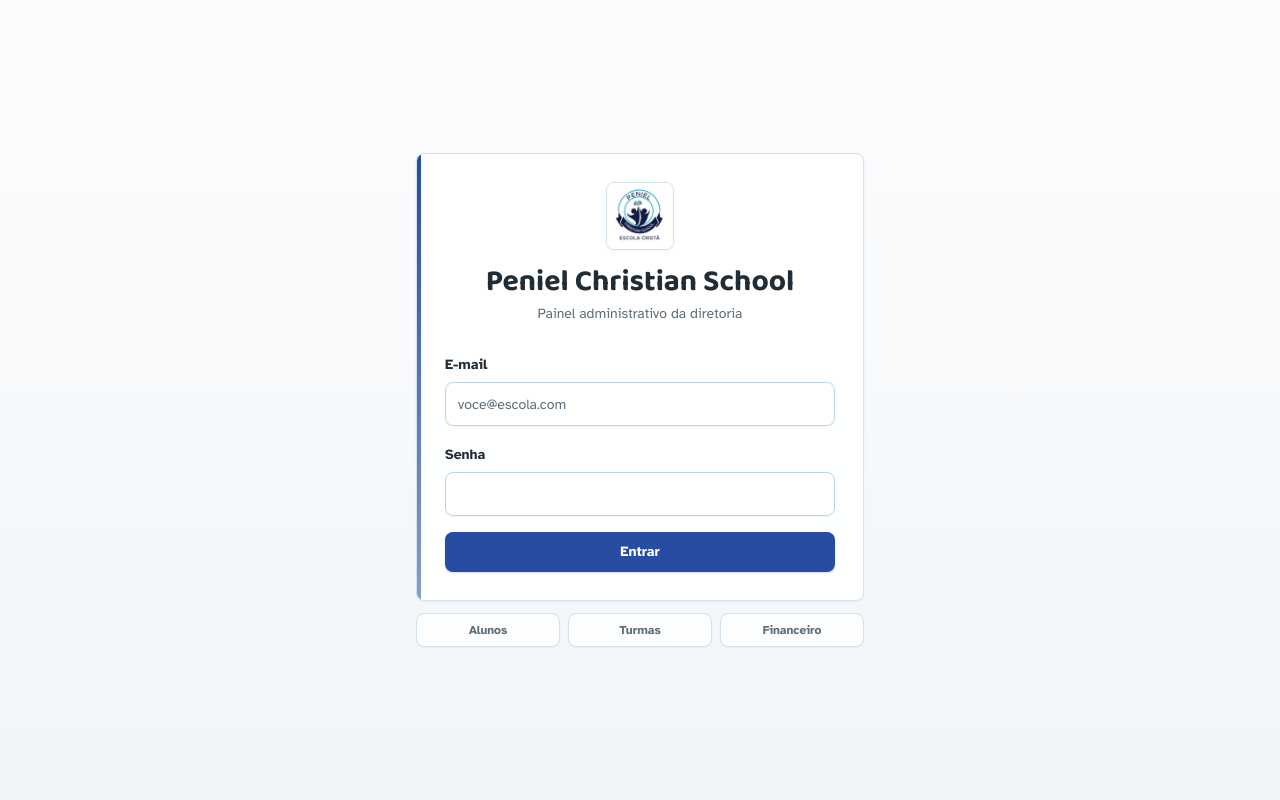
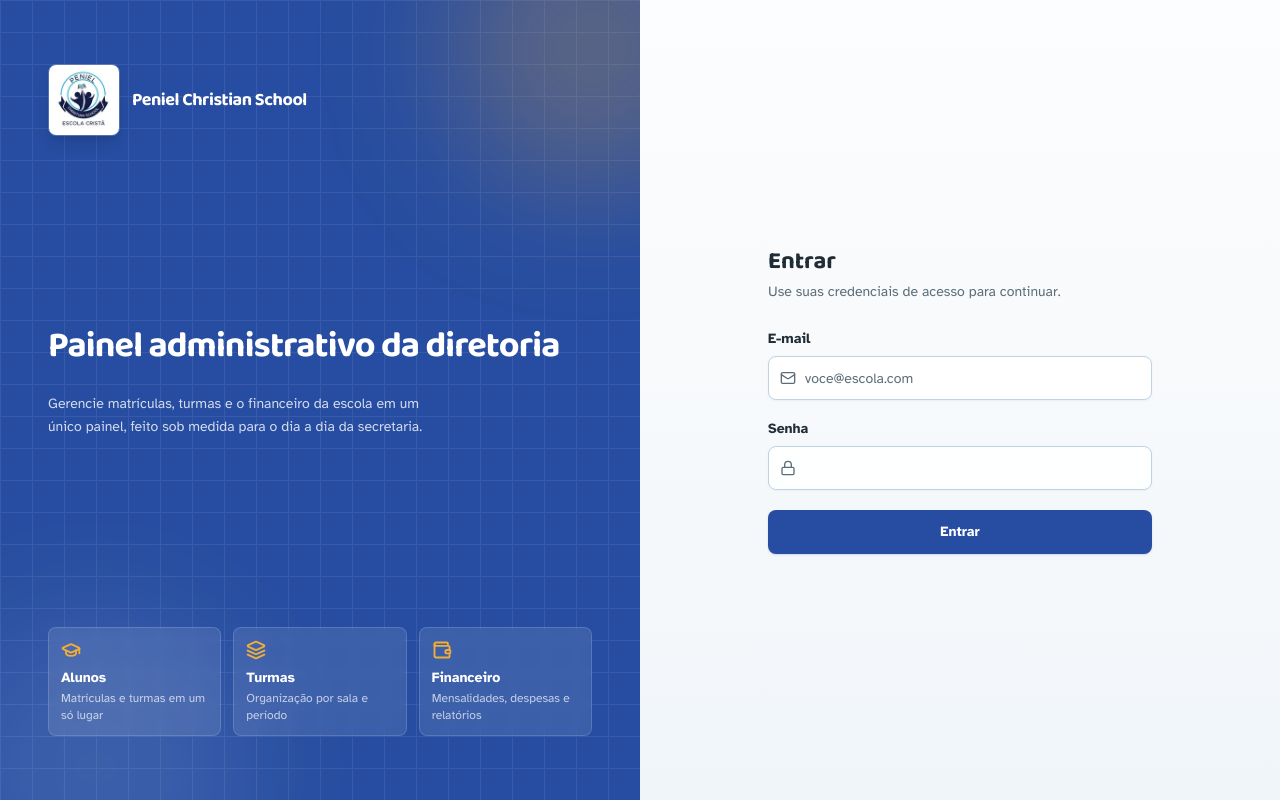
Before and after one commit to felixdeveloper87/schoolAdminPanel, a Next.js app in the folder apps/web/: page /login in a window 1280 px wide. Built offline with nearby package versions, Linux system fonts and the light colour scheme.

Commit message:
feat: enhance login page layout and improve error handling in API route

```diff
--- a/apps/web/app/(auth)/login/page.tsx
+++ b/apps/web/app/(auth)/login/page.tsx
@@ -1,8 +1,8 @@
 import Image from 'next/image';
+import { GraduationCap, Layers, Lock, Mail, Wallet } from 'lucide-react';
 import { Button } from '@/components/ui/button';
 import { Input } from '@/components/ui/input';
 import { Label } from '@/components/ui/label';
-import { Card, CardContent, CardHeader, CardTitle, CardDescription } from '@/components/ui/card';
 
 const ERROR_MESSAGES: Record<string, string> = {
   invalid: 'Informe e-mail e senha para entrar.',
@@ -11,52 +11,145 @@
   unknown: 'Erro ao entrar. Tente novamente.',
 };
 
+const HIGHLIGHTS = [
+  { icon: GraduationCap, label: 'Alunos', description: 'Matrículas e turmas em um só lugar' },
+  { icon: Layers, label: 'Turmas', description: 'Organização por sala e período' },
+  { icon: Wallet, label: 'Financeiro', description: 'Mensalidades, despesas e relatórios' },
+];
+
 export default function LoginPage({ searchParams }: { searchParams: { error?: string } }) {
   const errorMessage = searchParams.error ? ERROR_MESSAGES[searchParams.error] ?? ERROR_MESSAGES.unknown : null;
 
   return (
-    <main className="flex min-h-screen items-center justify-center px-4 py-8">
-      <div className="w-full max-w-md">
-        <Card className="notebook-card paper-panel">
-          <CardHeader className="items-center p-6 text-center sm:p-7">
+    <main className="grid min-h-screen lg:grid-cols-2">
+      {/* Painel de identidade — visível a partir de lg */}
+      <div className="relative hidden overflow-hidden bg-primary px-12 py-16 text-primary-foreground lg:flex lg:flex-col lg:justify-between">
+        <div
+          aria-hidden
+          className="pointer-events-none absolute inset-0 opacity-[0.08]"
+          style={{
+            backgroundImage:
+              'linear-gradient(90deg, currentColor 1px, transparent 1px), linear-gradient(180deg, currentColor 1px, transparent 1px)',
+            backgroundSize: '32px 32px',
+          }}
+        />
+        <div
+          aria-hidden
+          className="pointer-events-none absolute -right-24 -top-24 h-72 w-72 rounded-full bg-accent/25 blur-3xl"
+        />
+        <div
+          aria-hidden
+          className="pointer-events-none absolute -bottom-32 -left-16 h-80 w-80 rounded-full bg-white/10 blur-3xl"
+        />
+
+        <div className="relative flex items-center gap-3">
           <Image
             src="/logo.jpg"
             alt="Peniel Christian School"
-              width={68}
-              height={68}
+            width={72}
+            height={72}
+            priority
+            className="rounded-lg border border-white/20 shadow-lg"
+          />
+          <span className="font-display text-lg font-bold tracking-tight">Peniel Christian School</span>
+        </div>
+
+        <div className="relative space-y-6">
+          <h1 className="font-display text-4xl font-bold leading-tight tracking-tight">
+            Painel administrativo da diretoria
+          </h1>
+          <p className="max-w-sm text-sm leading-relaxed text-primary-foreground/80">
+            Gerencie matrículas, turmas e o financeiro da escola em um único painel, feito sob medida
+            para o dia a dia da secretaria.
+          </p>
+        </div>
+
+        <div className="relative grid grid-cols-3 gap-3">
+          {HIGHLIGHTS.map(({ icon: Icon, label, description }) => (
+            <div
+              key={label}
+              className="rounded-lg border border-white/15 bg-white/10 p-3 backdrop-blur-sm"
+            >
+              <Icon className="h-5 w-5 text-accent" strokeWidth={2.25} />
+              <p className="mt-2 text-sm font-bold">{label}</p>
+              <p className="mt-0.5 text-xs leading-snug text-primary-foreground/70">{description}</p>
+            </div>
+          ))}
+        </div>
+      </div>
+
+      {/* Formulário */}
+      <div className="flex items-center justify-center px-4 py-12 sm:px-8">
+        <div className="w-full max-w-sm">
+          <div className="mb-8 flex flex-col items-center gap-3 text-center lg:hidden">
+            <Image
+              src="/logo.jpg"
+              alt="Peniel Christian School"
+              width={80}
+              height={80}
               priority
               className="rounded-lg border bg-card shadow-sm"
             />
-            <div className="space-y-1 pt-2">
-              <CardTitle className="text-2xl sm:text-3xl">Peniel Christian School</CardTitle>
-              <CardDescription>Painel administrativo da diretoria</CardDescription>
+            <div>
+              <p className="font-display text-xl font-bold">Peniel Christian School</p>
+              <p className="text-sm text-muted-foreground">Painel administrativo da diretoria</p>
             </div>
-          </CardHeader>
-          <CardContent className="px-6 pb-6 sm:px-7 sm:pb-7">
+          </div>
+
+          <div className="mb-6 hidden lg:block">
+            <h2 className="font-display text-2xl font-bold text-foreground">Entrar</h2>
+            <p className="mt-1 text-sm text-muted-foreground">
+              Use suas credenciais de acesso para continuar.
+            </p>
+          </div>
+
           <form action="/api/auth/login" method="post" className="flex flex-col gap-4">
             <div className="space-y-1.5">
               <Label htmlFor="email">E-mail</Label>
-                <Input id="email" name="email" type="email" autoComplete="email" placeholder="voce@escola.com" required />
+              <div className="relative">
+                <Mail className="pointer-events-none absolute left-3 top-1/2 h-4 w-4 -translate-y-1/2 text-muted-foreground" />
+                <Input
+                  id="email"
+                  name="email"
+                  type="email"
+                  autoComplete="email"
+                  placeholder="voce@escola.com"
+                  required
+                  className="pl-9"
+                />
+              </div>
             </div>
             <div className="space-y-1.5">
               <Label htmlFor="password">Senha</Label>
-                <Input id="password" name="password" type="password" autoComplete="current-password" required />
+              <div className="relative">
+                <Lock className="pointer-events-none absolute left-3 top-1/2 h-4 w-4 -translate-y-1/2 text-muted-foreground" />
+                <Input
+                  id="password"
+                  name="password"
+                  type="password"
+                  autoComplete="current-password"
+                  required
+                  className="pl-9"
+                />
+              </div>
             </div>
             {errorMessage && (
               <p className="rounded-md border border-destructive/25 bg-destructive/10 px-3 py-2 text-sm font-semibold text-destructive">
                 {errorMessage}
               </p>
             )}
-              <Button type="submit" className="w-full">
+            <Button type="submit" size="lg" className="mt-1 w-full">
               Entrar
             </Button>
           </form>
-          </CardContent>
-        </Card>
-        <div className="mt-3 grid grid-cols-3 gap-2 text-center text-xs font-bold text-muted-foreground">
-          <span className="rounded-md border bg-card/80 px-2 py-2 shadow-sm">Alunos</span>
-          <span className="rounded-md border bg-card/80 px-2 py-2 shadow-sm">Turmas</span>
-          <span className="rounded-md border bg-card/80 px-2 py-2 shadow-sm">Financeiro</span>
+
+          <div className="mt-8 grid grid-cols-3 gap-2 text-center text-xs font-bold text-muted-foreground lg:hidden">
+            {HIGHLIGHTS.map(({ label }) => (
+              <span key={label} className="rounded-md border bg-card/80 px-2 py-2 shadow-sm">
+                {label}
+              </span>
+            ))}
+          </div>
         </div>
       </div>
     </main>
--- a/apps/web/app/api/auth/login/route.ts
+++ b/apps/web/app/api/auth/login/route.ts
@@ -3,6 +3,9 @@
 const API_URL = process.env.API_URL ?? 'http://localhost:3002';
 
 export async function POST(request: Request) {
+  const protocol = request.headers.get('x-forwarded-proto') ?? 'http';
+  const host = request.headers.get('host') ?? new URL(request.url).host;
+  const origin = `${protocol}://${host}`;
   const contentType = request.headers.get('content-type') ?? '';
   const isFormPost = contentType.includes('application/x-www-form-urlencoded') || contentType.includes('multipart/form-data');
   let body: unknown;
@@ -18,7 +21,7 @@
     }
   } catch {
     return isFormPost
-      ? NextResponse.redirect(new URL('/login?error=invalid', request.url), 303)
+      ? NextResponse.redirect(new URL('/login?error=invalid', origin), 303)
       : NextResponse.json({ message: 'Dados de login inválidos.' }, { status: 400 });
   }
 
@@ -32,10 +35,10 @@
     const payload = await apiRes.json().catch(() => null);
     if (isFormPost && !apiRes.ok) {
       const error = apiRes.status === 401 ? 'credentials' : 'unknown';
-      return NextResponse.redirect(new URL(`/login?error=${error}`, request.url), 303);
+      return NextResponse.redirect(new URL(`/login?error=${error}`, origin), 303);
     }
     if (isFormPost) {
-      const res = NextResponse.redirect(new URL('/', request.url), 303);
+      const res = NextResponse.redirect(new URL('/', origin), 303);
       const setCookie = apiRes.headers.get('set-cookie');
       if (setCookie) res.headers.set('set-cookie', setCookie);
       return res;
@@ -46,7 +49,7 @@
     return res;
   } catch {
     if (isFormPost) {
-      return NextResponse.redirect(new URL('/login?error=api', request.url), 303);
+      return NextResponse.redirect(new URL('/login?error=api', origin), 303);
     }
     return NextResponse.json(
       { message: 'API indisponível. Confirme se o backend está rodando na porta 3002.' },
```
Lines whose indentation alone changed are shown as unchanged.
